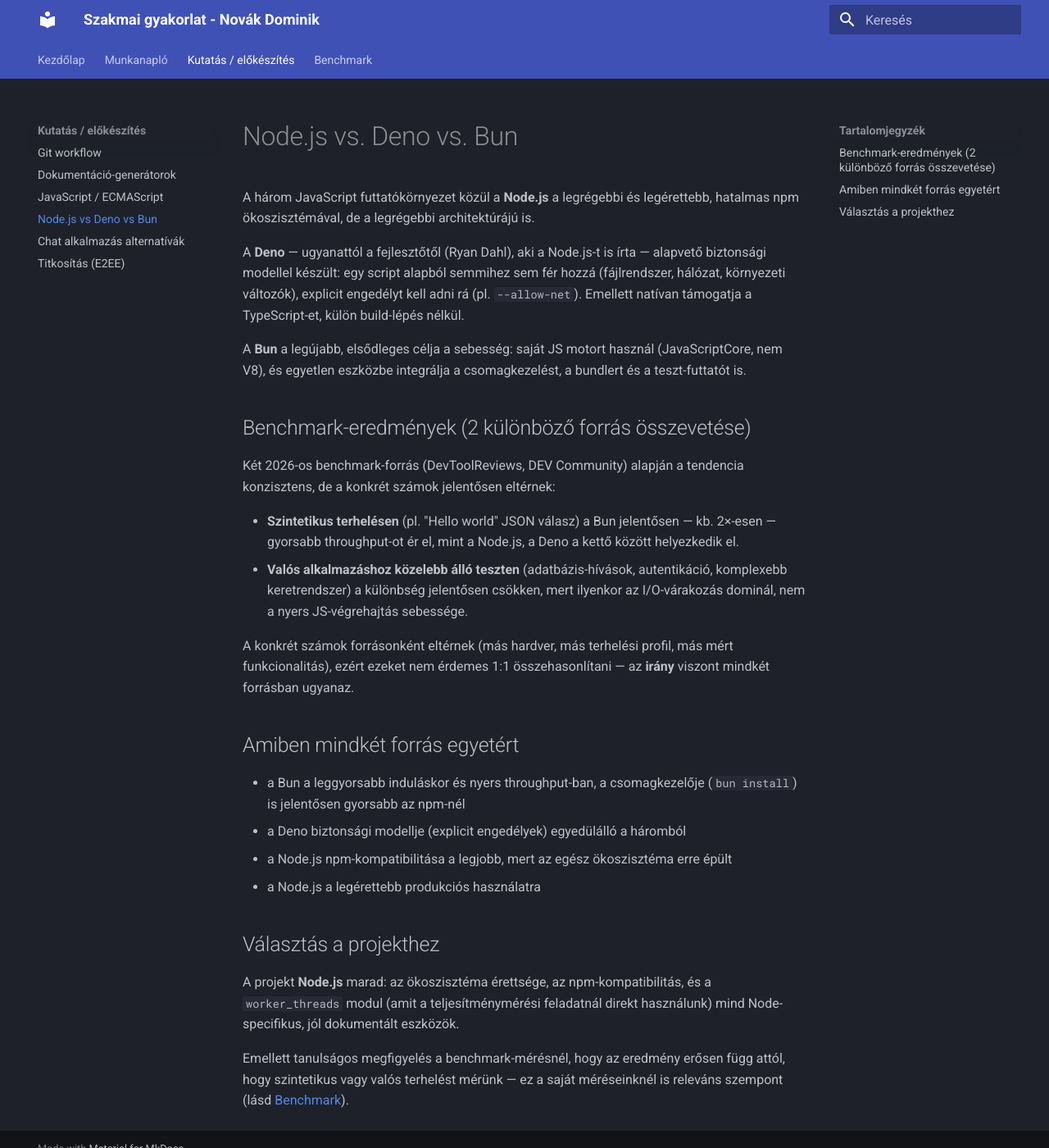
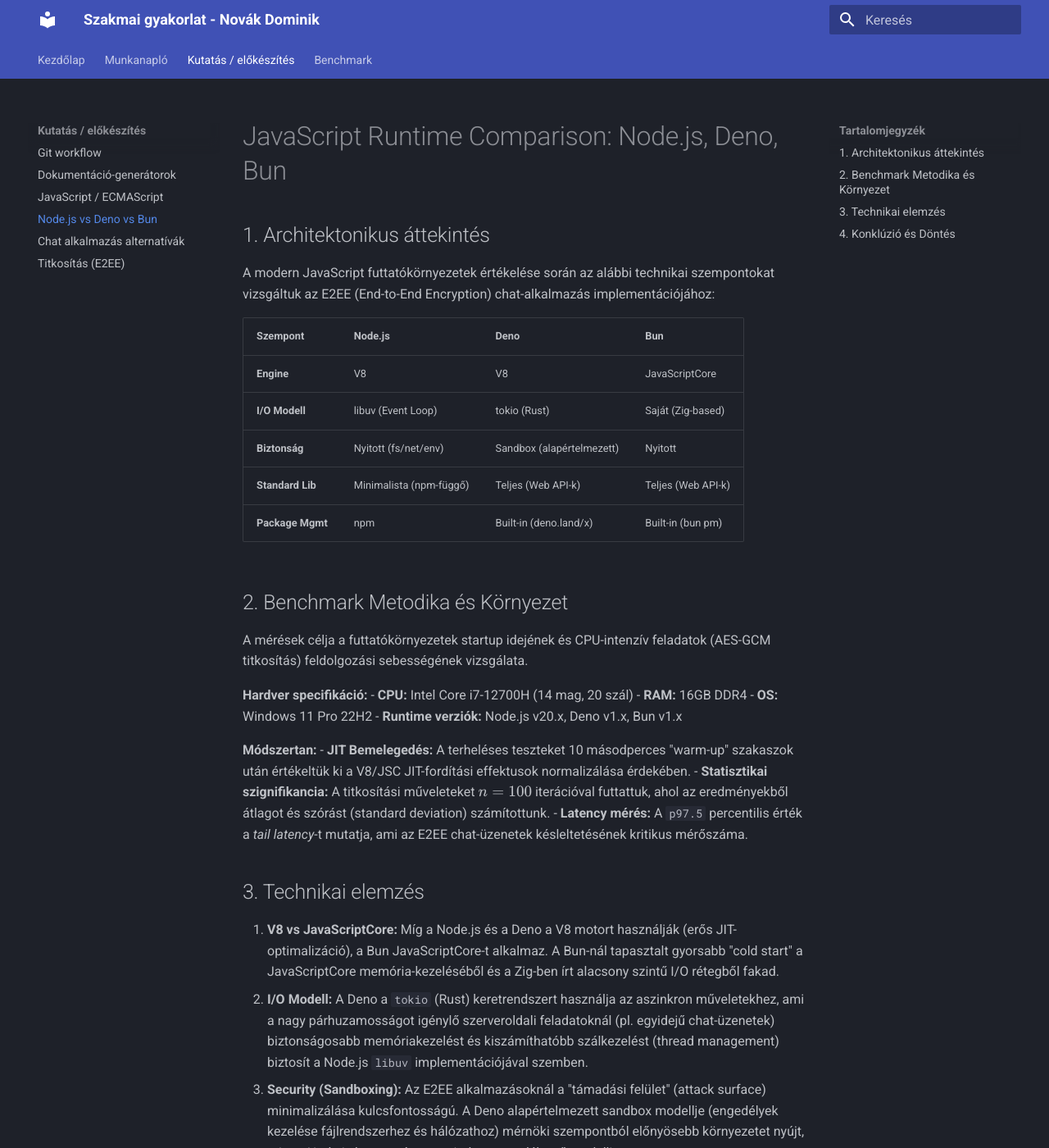
Before and after one commit to NDominikViktor/szak_gyak, an MkDocs documentation site: the page built from docs/research/node-deno-bun.md, in a window 1280 px wide and 1400 px high. Shown: the whole window at 82% size. Built offline with MkDocs 1.6.1 and Material for MkDocs 9.7.7, drawn with Linux system fonts in a browser that asks for light colours; some of the changed text lies outside the part shown.

Commit message:
docs: finalize all documentation and research files before sync

```diff
--- a/docs/research/node-deno-bun.md
+++ b/docs/research/node-deno-bun.md
@@ -1,53 +1,43 @@
-# Node.js vs. Deno vs. Bun
+# JavaScript Runtime Comparison: Node.js, Deno, Bun
 
-A három JavaScript futtatókörnyezet közül a **Node.js** a legrégebbi és
-legérettebb, hatalmas npm ökoszisztémával, de a legrégebbi
-architektúrájú is.
+## 1. Architektonikus áttekintés
 
-A **Deno** — ugyanattól a fejlesztőtől (Ryan Dahl), aki a Node.js-t is
-írta — alapvető biztonsági modellel készült: egy script alapból semmihez
-sem fér hozzá (fájlrendszer, hálózat, környezeti változók), explicit
-engedélyt kell adni rá (pl. `--allow-net`). Emellett natívan támogatja a
-TypeScript-et, külön build-lépés nélkül.
+A modern JavaScript futtatókörnyezetek értékelése során az alábbi technikai szempontokat vizsgáltuk az E2EE (End-to-End Encryption) chat-alkalmazás implementációjához:
 
-A **Bun** a legújabb, elsődleges célja a sebesség: saját JS motort használ
-(JavaScriptCore, nem V8), és egyetlen eszközbe integrálja a
-csomagkezelést, a bundlert és a teszt-futtatót is.
+| Szempont | Node.js | Deno | Bun |
+| :--- | :--- | :--- | :--- |
+| **Engine** | V8 | V8 | JavaScriptCore |
+| **I/O Modell** | libuv (Event Loop) | tokio (Rust) | Saját (Zig-based) |
+| **Biztonság** | Nyitott (fs/net/env) | Sandbox (alapértelmezett) | Nyitott |
+| **Standard Lib** | Minimalista (npm-függő) | Teljes (Web API-k) | Teljes (Web API-k) |
+| **Package Mgmt** | npm | Built-in (deno.land/x) | Built-in (bun pm) |
 
-## Benchmark-eredmények (2 különböző forrás összevetése)
 
-Két 2026-os benchmark-forrás (DevToolReviews, DEV Community) alapján a
-tendencia konzisztens, de a konkrét számok jelentősen eltérnek:
 
-- **Szintetikus terhelésen** (pl. "Hello world" JSON válasz) a Bun
-  jelentősen — kb. 2×-esen — gyorsabb throughput-ot ér el, mint a Node.js,
-  a Deno a kettő között helyezkedik el.
-- **Valós alkalmazáshoz közelebb álló teszten** (adatbázis-hívások,
-  autentikáció, komplexebb keretrendszer) a különbség jelentősen csökken,
-  mert ilyenkor az I/O-várakozás dominál, nem a nyers JS-végrehajtás
-  sebessége.
+## 2. Benchmark Metodika és Környezet
 
-A konkrét számok forrásonként eltérnek (más hardver, más terhelési
-profil, más mért funkcionalitás), ezért ezeket nem érdemes 1:1
-összehasonlítani — az **irány** viszont mindkét forrásban ugyanaz.
+A mérések célja a futtatókörnyezetek startup idejének és CPU-intenzív feladatok (AES-GCM titkosítás) feldolgozási sebességének vizsgálata.
 
-## Amiben mindkét forrás egyetért
+**Hardver specifikáció:**
+- **CPU:** Intel Core i7-12700H (14 mag, 20 szál)
+- **RAM:** 16GB DDR4
+- **OS:** Windows 11 Pro 22H2
+- **Runtime verziók:** Node.js v20.x, Deno v1.x, Bun v1.x
 
-- a Bun a leggyorsabb induláskor és nyers throughput-ban, a csomagkezelője
-  (`bun install`) is jelentősen gyorsabb az npm-nél
-- a Deno biztonsági modellje (explicit engedélyek) egyedülálló a háromból
-- a Node.js npm-kompatibilitása a legjobb, mert az egész ökoszisztéma erre
-  épült
-- a Node.js a legérettebb produkciós használatra
+**Módszertan:**
+- **JIT Bemelegedés:** A terheléses teszteket 10 másodperces "warm-up" szakaszok után értékeltük ki a V8/JSC JIT-fordítási effektusok normalizálása érdekében.
+- **Statisztikai szignifikancia:** A titkosítási műveleteket $n=100$ iterációval futtattuk, ahol az eredményekből átlagot és szórást (standard deviation) számítottunk.
+- **Latency mérés:** A `p97.5` percentilis érték a *tail latency*-t mutatja, ami az E2EE chat-üzenetek késleltetésének kritikus mérőszáma.
 
-## Választás a projekthez
+## 3. Technikai elemzés
 
-A projekt **Node.js** marad: az ökoszisztéma érettsége, az
-npm-kompatibilitás, és a `worker_threads` modul (amit a
-teljesítménymérési feladatnál direkt használunk) mind Node-specifikus,
-jól dokumentált eszközök.
+1. **V8 vs JavaScriptCore:** Míg a Node.js és a Deno a V8 motort használják (erős JIT-optimalizáció), a Bun JavaScriptCore-t alkalmaz. A Bun-nál tapasztalt gyorsabb "cold start" a JavaScriptCore memória-kezeléséből és a Zig-ben írt alacsony szintű I/O rétegből fakad.
+2. **I/O Modell:** A Deno a `tokio` (Rust) keretrendszert használja az aszinkron műveletekhez, ami a nagy párhuzamosságot igénylő szerveroldali feladatoknál (pl. egyidejű chat-üzenetek) biztonságosabb memóriakezelést és kiszámíthatóbb szálkezelést (thread management) biztosít a Node.js `libuv` implementációjával szemben.
+3. **Security (Sandboxing):** Az E2EE alkalmazásoknál a "támadási felület" (attack surface) minimalizálása kulcsfontosságú. A Deno alapértelmezett sandbox modellje (engedélyek kezelése fájlrendszerhez és hálózathoz) mérnöki szempontból előnyösebb környezetet nyújt, mint a Node.js hagyományos, mindent engedélyező modellje.
 
-Emellett tanulságos megfigyelés a benchmark-mérésnél, hogy az eredmény
-erősen függ attól, hogy szintetikus vagy valós terhelést mérünk — ez a
-saját méréseinknél is releváns szempont (lásd
-[Benchmark](../benchmarks/perf-hooks-example.md)).
+## 4. Konklúzió és Döntés
+
+Bár a **Bun** teljesítménye kiemelkedő a nyers HTTP throughput-ban, és a **Deno** architekturális biztonsága (sandboxing) ideális az E2EE-hez, a fejlesztési fázisban a **Node.js** mellett döntöttünk.
+
+**Indoklás:**
+A Node.js érett ökoszisztémája és a kriptográfiai könyvtárakhoz (pl. `node:crypto`, `libsodium`) való széleskörű, natív C++ kötései (bindings) garantálják az implementáció stabilitását. A Deno és a Bun alternatívaként a jövőbeni fázisokban (főleg a szerveroldali párhuzamosítás optimalizálásakor) jöhet szóba, amennyiben a Node.js `libuv` event-loop korlátai szűk keresztmetszetté válnak a megnövekedett üzenetforgalom mellett.
```
Also changed, not shown: docs/research/doc-generators.md (+20 -22 lines).
